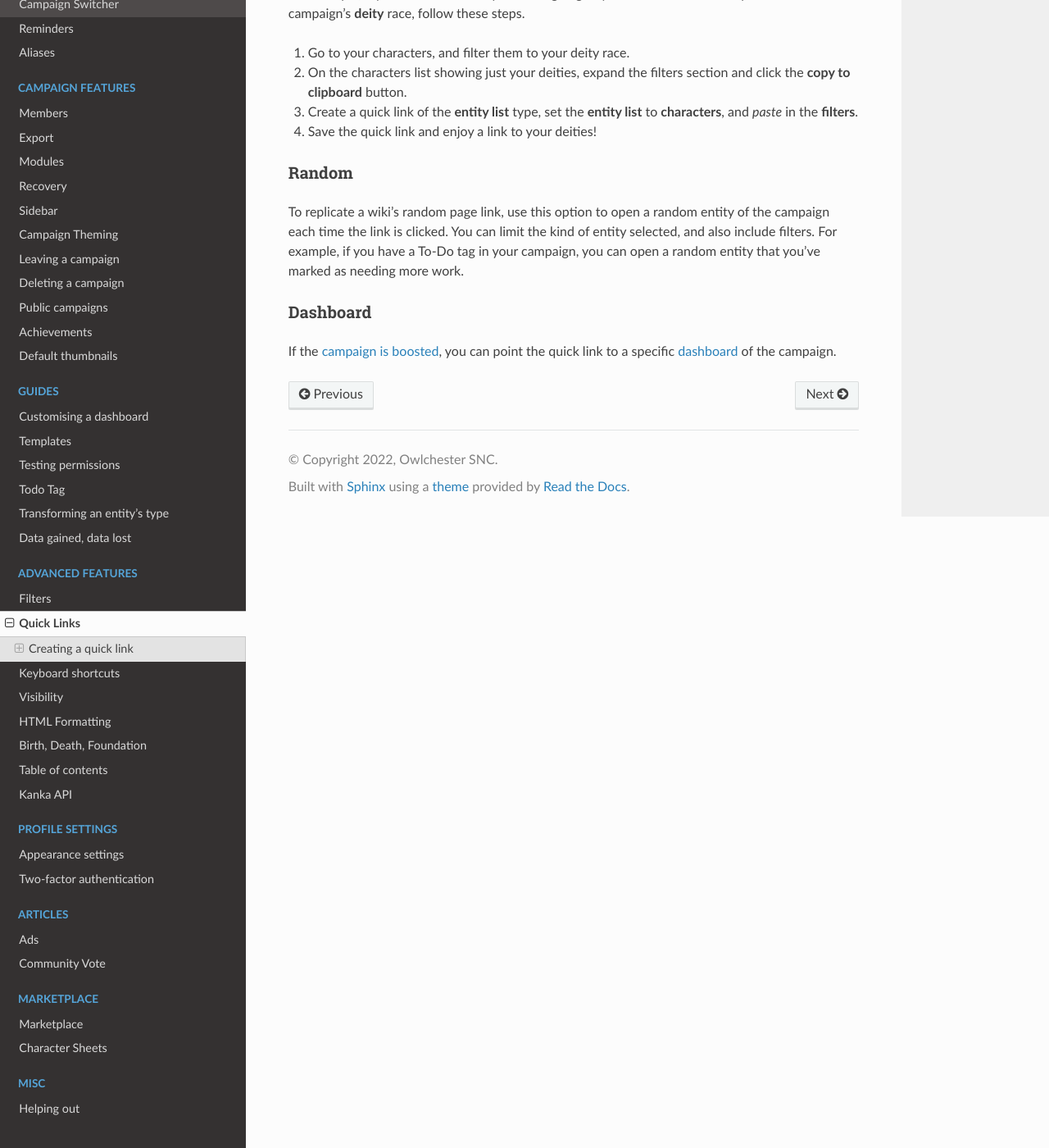
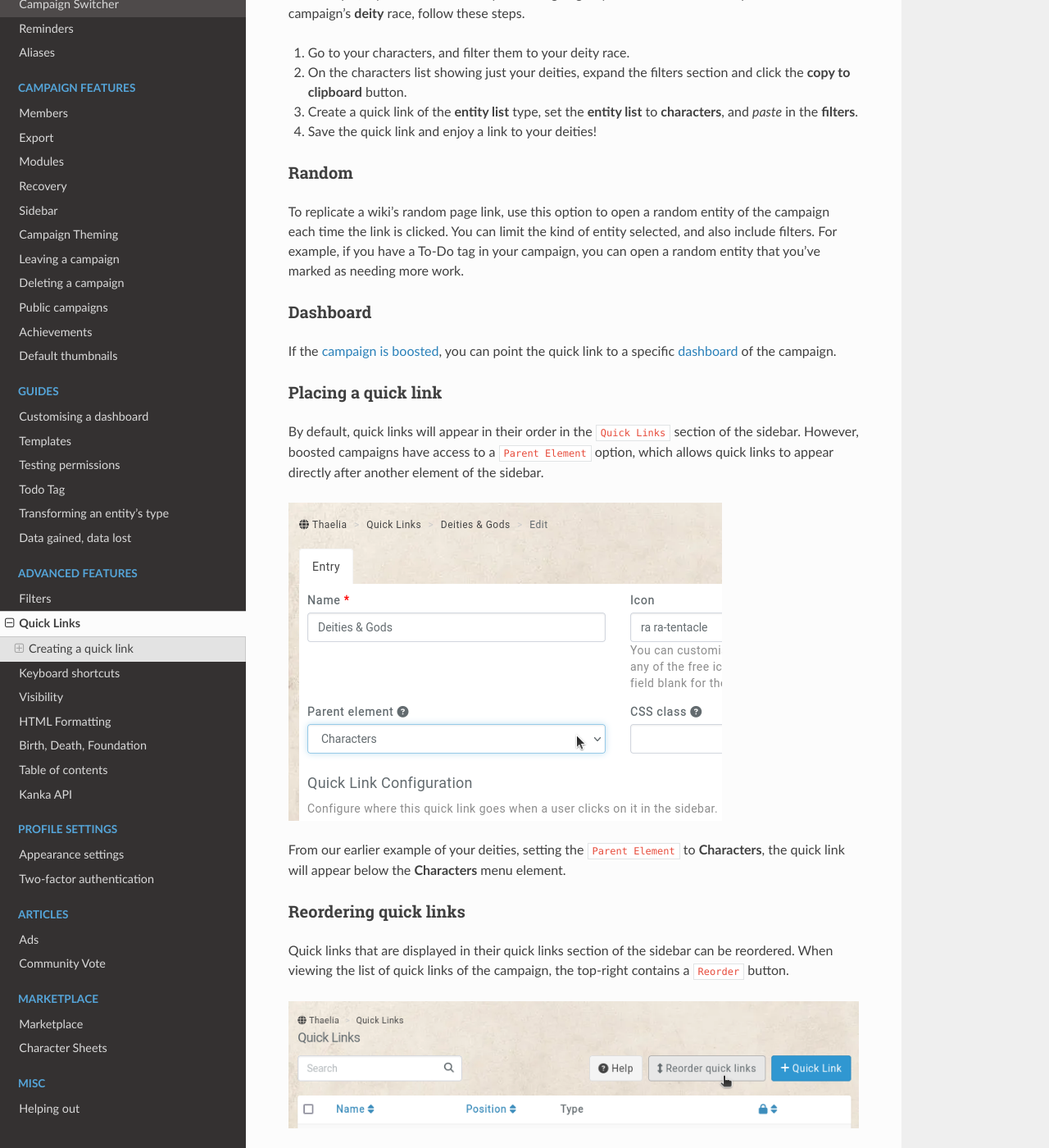
Before and after one commit to owlchester/kanka-docs, a Sphinx documentation site: the page built from docs/source/advanced/quick-links.md, in a window 1280 px wide and 1400 px high, scrolled down 1170 px. Shown: the whole window at 82% size. Built offline with Sphinx 7.4.7 and the Read the Docs theme 2.0.0, drawn with Linux system fonts in a browser that asks for light colours; some of the changed text lies outside the part shown.

Commit message:
Quick link updates

```diff
--- a/docs/source/advanced/quick-links.md
+++ b/docs/source/advanced/quick-links.md
@@ -24,7 +24,7 @@ This quick link points to a list of entities, for example a list of characters.
 
 The nested field controls if the link forces the page's nested more. This is only useful for entities which have a parent (ie locations).
 
-#### Deities
+#### Example: A link to your world's deities
 
 For example, if you want to have a quick links going to your [characters](/entities/characters) that are part of the campaign's **deity** race, follow these steps.
 
@@ -40,3 +40,18 @@ To replicate a wiki's random page link, use this option to open a random entity
 ### Dashboard
 
 If the [campaign is boosted](https://kanka.io/en-US/boosters), you can point the quick link to a specific [dashboard](/guides/campaigns) of the campaign.
+
+### Placing a quick link
+
+By default, quick links will appear in their order in the `Quick Links` section of the sidebar. However, boosted campaigns have access to a `Parent Element` option, which allows quick links to appear directly after another element of the sidebar.
+
+![Quick links parent field](img/quick-links-parent.png)
+
+From our earlier example of your deities, setting the `Parent Element` to **Characters**, the quick link will appear below the **Characters** menu element.
+
+### Reordering quick links
+
+Quick links that are displayed in their quick links section of the sidebar can be reordered. When viewing the list of quick links of the campaign, the top-right contains a `Reorder` button.
+
+
+![Reordering quick links](img/quick-links-reorder.png)
```
Also changed, not shown: docs/source/features/campaigns/theming.md (+2 -2 lines), docs/source/advanced/img/quick-links-parent.png (added), docs/source/advanced/img/quick-links-reorder.png (added).
